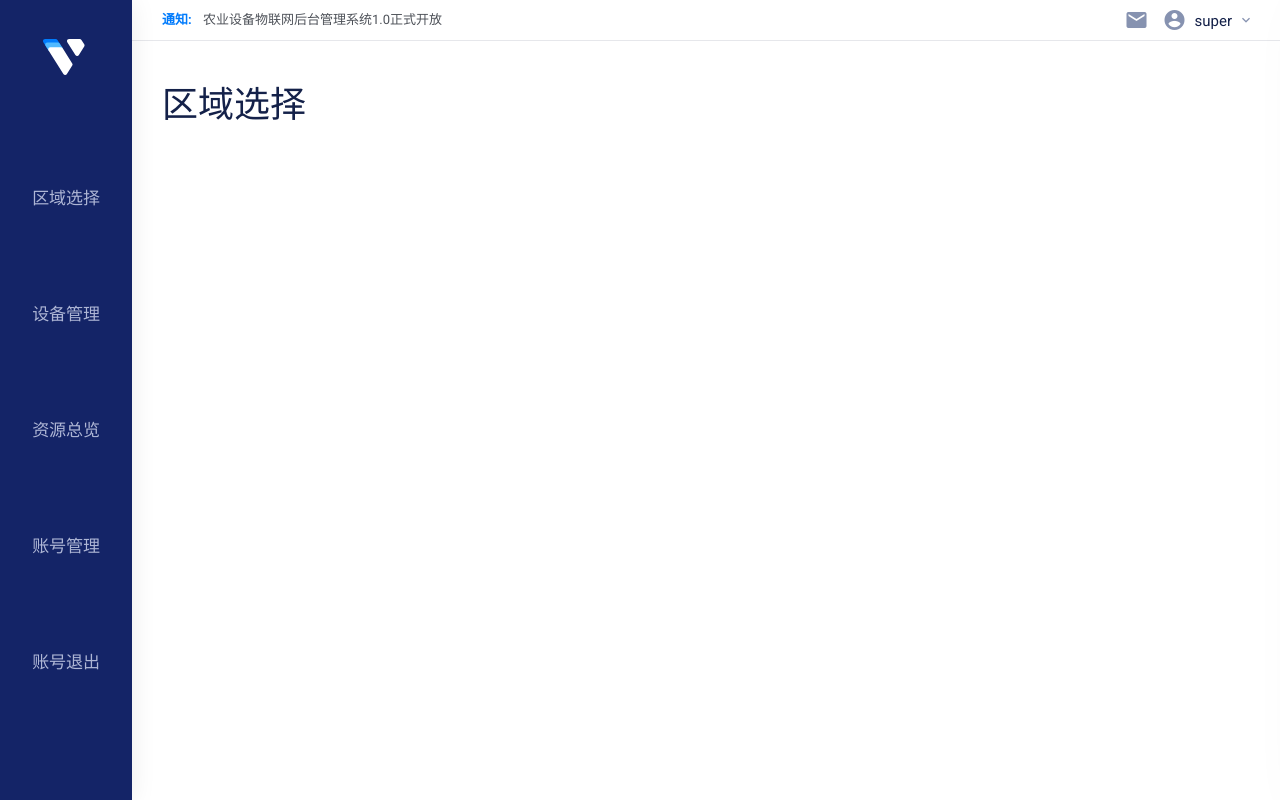
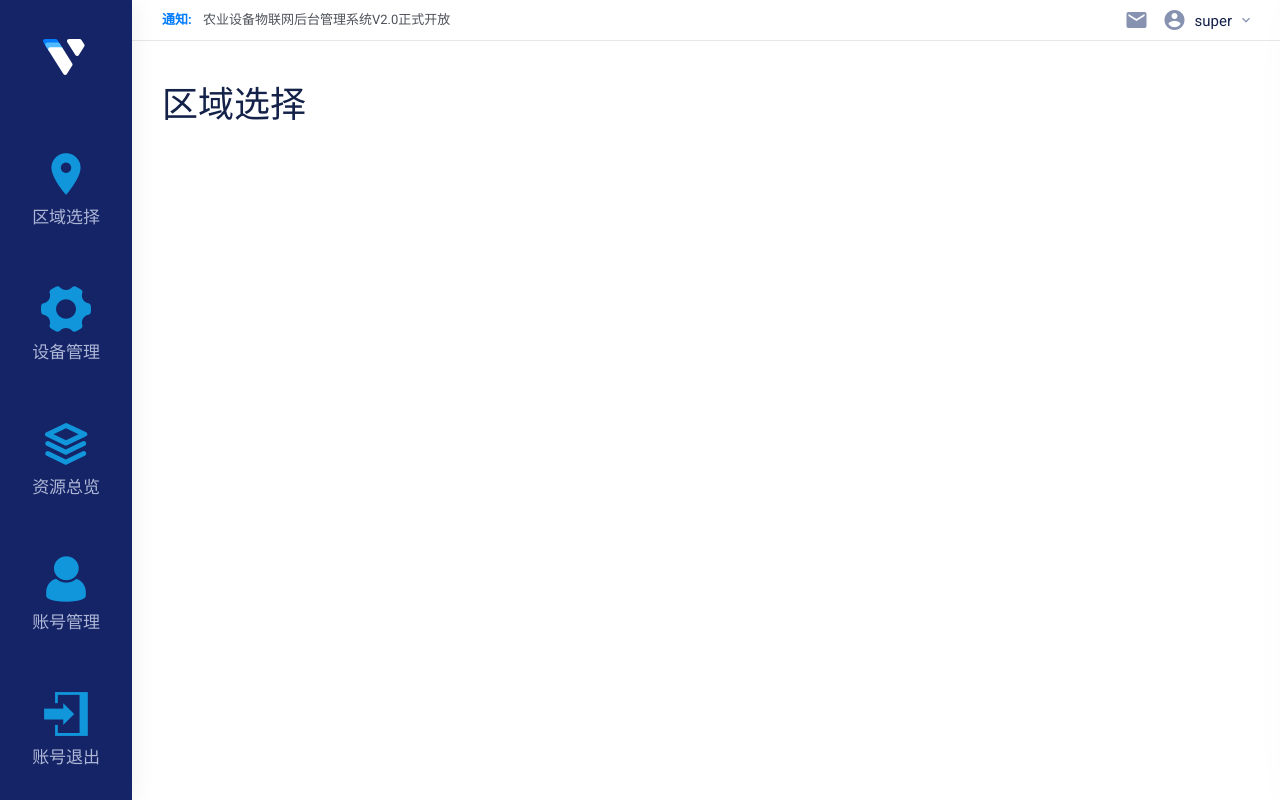
Before and after one commit to 1695973632/nongyezjnu, a plain HTML site: page commadIndex.html in a window 1280 px wide. Drawn offline with Linux system fonts and the light colour scheme.

Commit message:
third push

```diff
--- a/commadIndex.html
+++ b/commadIndex.html
@@ -15,7 +15,7 @@
 <meta name="msapplication-TileColor" content="#da532c">
 <meta name="theme-color" content="#ffffff">
 
-	<title>My Subscriptions - Vultr.com</title>
+	<title>XXX智能农业后台管理系统</title>
 		<link href="./css/global.css" rel="stylesheet">
 	<link href="./css/custom.css" rel="stylesheet">
 	<link href="./css/bootstrap-grid.min.css" rel="stylesheet">
@@ -47,20 +47,26 @@
 		    </g>
 		</svg>
 	</a>
-			<a href="https://my.vultr.com/" class="active">
-		区域选择
+
+			<a class="active">
+				<img src="./images/location.png" width="50" height="50"/>
+				<p>区域选择</p>
 	</a>
-				<a href="https://my.vultr.com/billing/">
-		设备管理
+				<a>
+					<img src="./images/setting.png" width="50" height="50"/>
+					<p>设备管理</p>
 	</a>
-			<a href="https://my.vultr.com/support/">
-		资源总览
+			<a>
+				<img src="./images/datasource.png" width="50" height="50"/>
+				<p>资源总览</p>
 			</a>
-	<a aria-label="Affiliate" href="https://my.vultr.com/affiliate/" class="star">
-		账号管理
+	<a aria-label="Affiliate"  class="star">
+		<img src="./images/account.png" width="50" height="50"/>
+		<p>账号管理</p>
 	</a>
-	<a href="https://my.vultr.com/settings/">
-		账号退出
+	<a>
+		<img src="./images/exit.png" width="50" height="50"/>
+		<p>账号退出</p>
 	</a>
 </div>
 
@@ -98,7 +104,7 @@
 				通知:
 			</a>
 			<a class="news-article" href="https://www.vultr.com/news/" target="_blank">
-				农业设备物联网后台管理系统1.0正式开放
+				农业设备物联网后台管理系统V2.0正式开放
 			</a>
 		</div>
 				<div class="top-bar__actions">
```
Also changed, not shown: css/global.css, images/account.png (added), images/datasource.png (added), images/exit.png (added), images/farming.png (added), images/location.png (added), images/setting.png (added).
